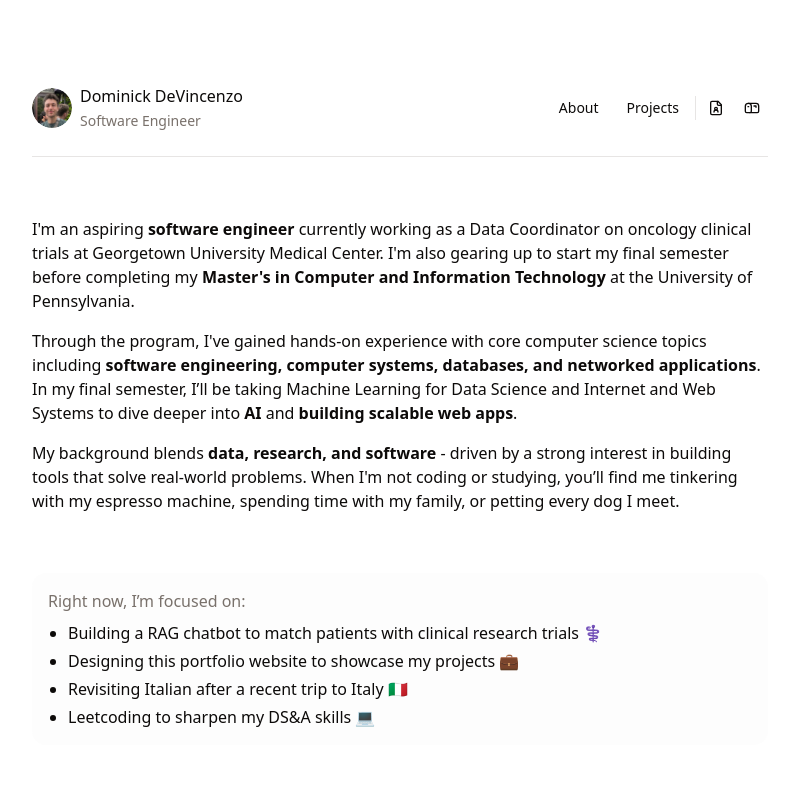
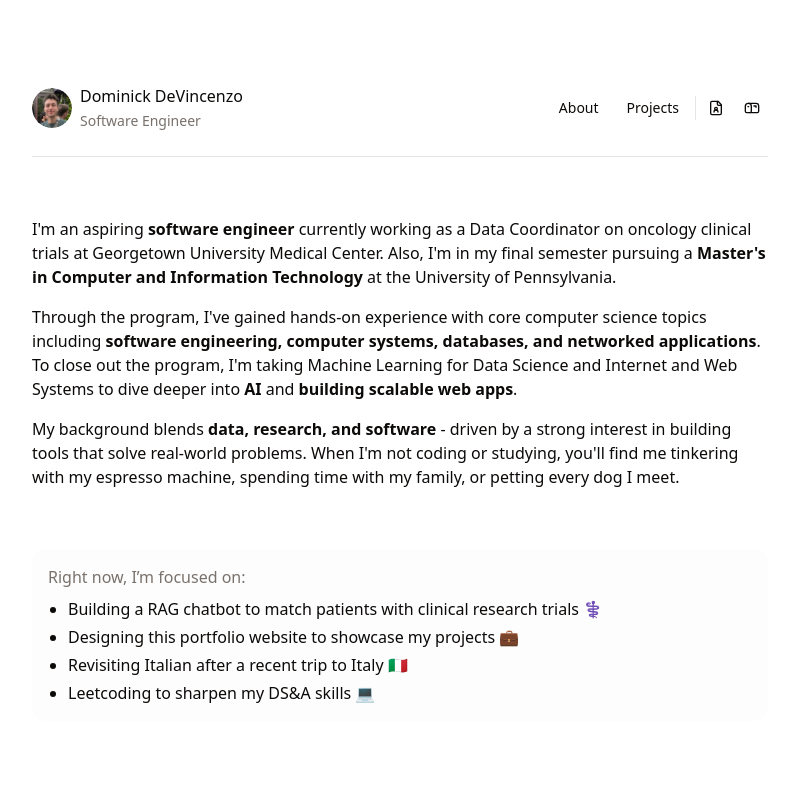
Before and after one commit to dominick-dev/portfolio-website, a Next.js app: page / in a window 1280 px wide. Shown: the top 800 px of the page, without its empty margins (240-1039 px from the left). Built offline with nearby package versions, Linux system fonts and the light colour scheme; no server answers.

Commit message:
updated about me

```diff
--- a/src/components/AboutMe.tsx
+++ b/src/components/AboutMe.tsx
@@ -6,8 +6,7 @@ function AboutMe() {
         <p>
           I&apos;m an aspiring <b>software engineer</b> currently working as a
           Data Coordinator on oncology clinical trials at Georgetown University
-          Medical Center. I&apos;m also gearing up to start my final semester
-          before completing my{" "}
+          Medical Center. Also, I&apos;m in my final semester pursuing a{" "}
           <b>Master&apos;s in Computer and Information Technology</b> at the{" "}
           University of Pennsylvania.
         </p>
@@ -18,14 +17,14 @@ function AboutMe() {
             software engineering, computer systems, databases, and networked
             applications
           </b>
-          . In my final semester, I’ll be taking Machine Learning for Data
+          . To close out the program, I&apos;m taking Machine Learning for Data
           Science and Internet and Web Systems to dive deeper into <b>AI</b> and{" "}
           <b>building scalable web apps</b>.
         </p>
         <p>
           My background blends <b>data, research, and software</b> - driven by a
           strong interest in building tools that solve real-world problems. When
-          I&apos;m not coding or studying, you’ll find me tinkering with my
+          I&apos;m not coding or studying, you&apos;ll find me tinkering with my
           espresso machine, spending time with my family, or petting every dog I
           meet.
         </p>
```
